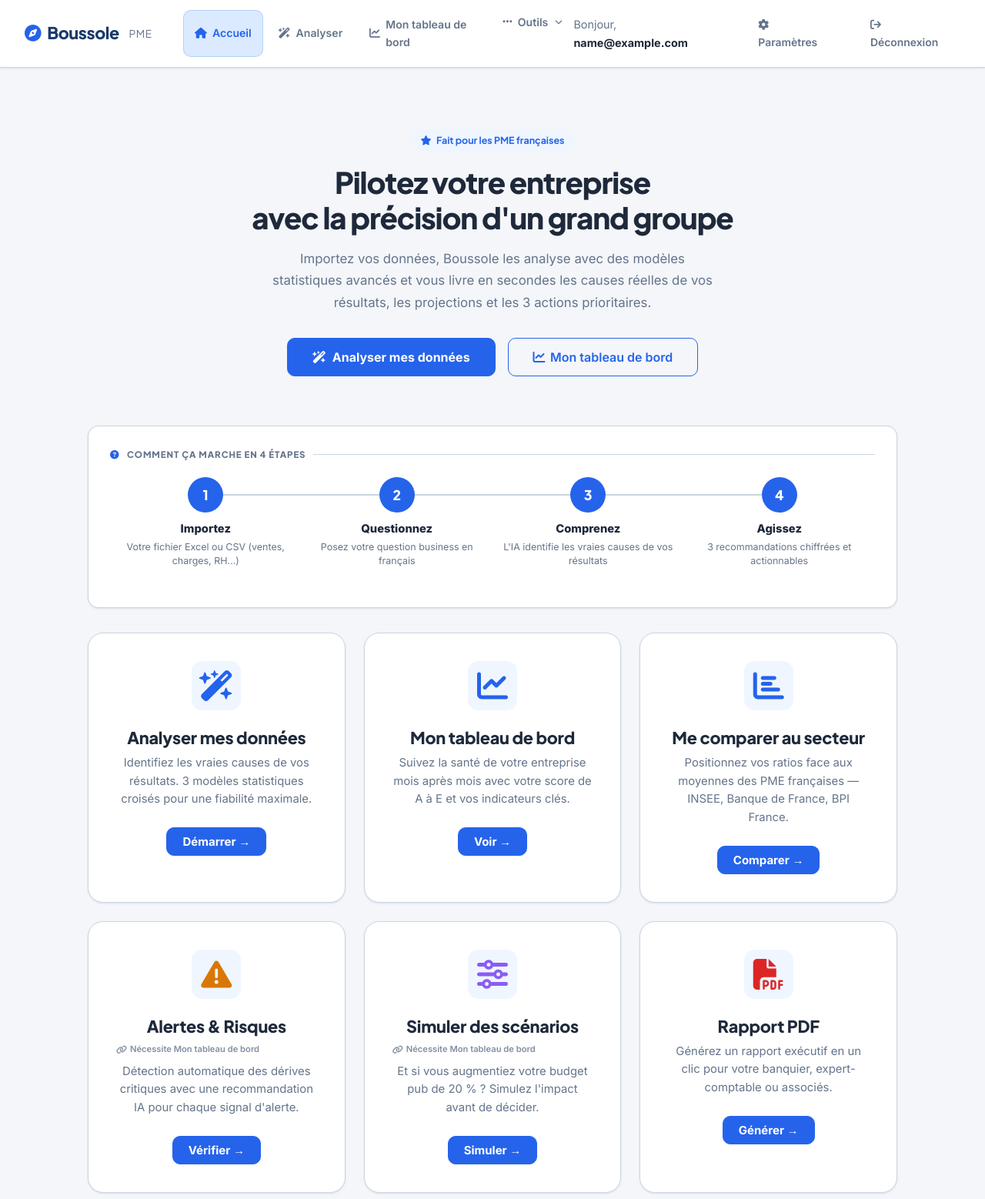
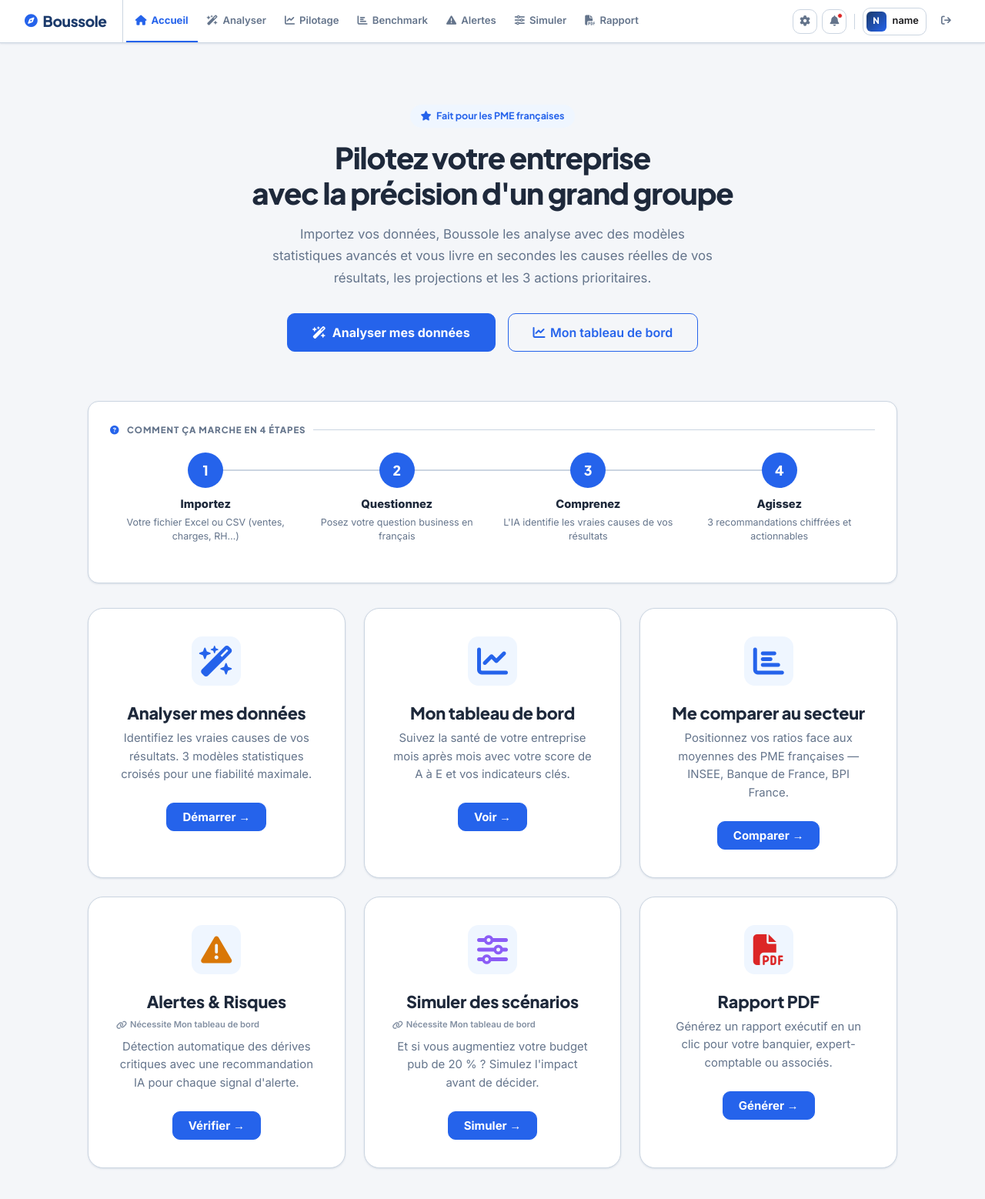
Before and after one commit to teddybagnol-crypto/boussole-pme, a Flask app: page /dashboard in a window 1280 px wide. Shown: the top 1558 px of the page at 77% size. After the commit the page ends 1519 px from the top, so only its background shows below. Run offline with Flask 3, Linux system fonts and the light colour scheme; the visitor is signed in with stand-in values (Sample User, id 1); data that the repository does not hold is empty.

Commit message:
navbar: flat tabs, avatar chip, border-bottom active, notification bell, short labels

```diff
--- a/templates/dashboard.html
+++ b/templates/dashboard.html
@@ -137,41 +137,71 @@
         .navbar {
             background: var(--card-bg);
             border-bottom: 1px solid var(--border);
-            padding: 0.8rem 2rem;
-            display: flex;
-            justify-content: space-between;
-            align-items: center;
+            padding: 0 2rem;
+            display: flex; justify-content: space-between; align-items: stretch;
             position: sticky; top: 0; z-index: 999;
-            box-shadow: var(--shadow-sm);
-        }
-        .navbar-left { display: flex; align-items: center; gap: 2.5rem; }
+            height: 56px; box-shadow: var(--shadow-sm);
+        }
+        .navbar-left { display: flex; align-items: stretch; }
         .brand {
             font-family: var(--font-heading);
-            font-weight: 800; font-size: 1.35rem; color: var(--primary-dark);
+            font-weight: 800; font-size: 1.2rem; color: var(--primary-dark);
+            display: flex; align-items: center; gap: 0.45rem;
+            text-decoration: none; cursor: pointer; letter-spacing: -0.02em;
+            padding-right: 1.25rem; margin-right: 0.25rem;
+            border-right: 1px solid var(--border); flex-shrink: 0;
+        }
+        .brand i { color: var(--primary); font-size: 1.05rem; }
+        .nav-tabs { display: flex; align-items: stretch; }
+        .nav-tab {
+            padding: 0 0.75rem;
+            color: var(--text-sub); text-decoration: none;
+            font-family: var(--font-body); font-weight: 600; font-size: 0.82rem;
+            display: flex; align-items: center; gap: 0.38rem;
+            transition: color var(--duration-fast), background var(--duration-fast);
+            border: none; border-bottom: 2.5px solid transparent;
+            cursor: pointer; background: none; white-space: nowrap;
+        }
+        .nav-tab:hover { color: var(--primary); background: var(--primary-50); }
+        .nav-tab.active { color: var(--primary); border-bottom-color: var(--primary); font-weight: 700; }
+        @media (max-width: 1140px) { .nav-tab .nav-label { display: none; } .nav-tab { padding: 0 0.6rem; } }
+        @media (max-width: 800px)  { .nav-tabs { display: none; } }
+
+        /* User area */
+        .user-menu { display: flex; align-items: center; gap: 0.4rem; }
+        .nav-icon-btn {
+            width: 32px; height: 32px; border-radius: var(--radius-md);
+            border: 1.5px solid var(--border); background: none;
+            display: flex; align-items: center; justify-content: center;
+            color: var(--text-sub); cursor: pointer; font-size: 0.85rem;
+            transition: all 120ms; text-decoration: none; position: relative;
+        }
+        .nav-icon-btn:hover { color: var(--primary); border-color: var(--primary); background: var(--primary-50); }
+        .notif-dot {
+            position: absolute; top: 4px; right: 4px;
+            width: 7px; height: 7px; border-radius: 50%;
+            background: var(--danger); border: 1.5px solid var(--card-bg);
+        }
+        .user-avatar-btn {
             display: flex; align-items: center; gap: 0.5rem;
-            text-decoration: none; cursor: pointer; letter-spacing: -0.02em;
-        }
-        .brand i { color: var(--primary); font-size: 1.25rem; }
-        .nav-tabs { display: flex; gap: 0.25rem; }
-        .nav-tab {
-            padding: 0.45rem 0.9rem; border-radius: var(--radius-md);
-            color: var(--text-sub); text-decoration: none;
-            font-family: var(--font-body);
-            font-weight: 600; font-size: 0.88rem;
-            display: flex; align-items: center; gap: 0.45rem;
-            transition: all var(--duration-fast) var(--ease-out);
-            border: 1.5px solid transparent; cursor: pointer;
-        }
-        .nav-tab:hover { color: var(--primary); background: var(--primary-50); }
-        .nav-tab.active {
-            color: var(--primary); background: var(--primary-light);
-            border-color: rgba(37,99,235,0.2);
-        }
-        .user-menu { display: flex; align-items: center; gap: 1.5rem; }
+            padding: 0.25rem 0.6rem 0.25rem 0.25rem;
+            border-radius: var(--radius-md); border: 1.5px solid var(--border);
+            background: none; cursor: pointer; text-decoration: none;
+            transition: all 120ms; color: var(--text);
+        }
+        .user-avatar-btn:hover { border-color: var(--primary); background: var(--primary-50); }
+        .user-avatar {
+            width: 26px; height: 26px; border-radius: var(--radius-sm);
+            background: linear-gradient(135deg, var(--primary-dark), var(--primary));
+            color: white; display: flex; align-items: center; justify-content: center;
+            font-family: var(--font-heading); font-weight: 800; font-size: 0.72rem;
+            flex-shrink: 0;
+        }
+        .user-name { font-size: 0.8rem; font-weight: 600; color: var(--text); }
+        .nav-sep { width: 1px; height: 20px; background: var(--border); margin: 0 0.2rem; }
         .color-picker-wrapper {
             display: flex; align-items: center; gap: 0.5rem;
             font-size: 0.83rem; color: var(--text-sub); font-weight: 600;
-            border-right: 1px solid var(--border); padding-right: 1.2rem;
         }
         .color-picker-wrapper input[type="color"] {
             -webkit-appearance: none; border: none;
@@ -183,9 +213,10 @@
         .color-picker-wrapper input[type="color"]::-webkit-color-swatch { border: none; border-radius: 50%; }
         .logout-btn {
             color: var(--text-sub); text-decoration: none;
-            font-size: 0.87rem; font-weight: 600;
-            padding: 0.45rem 0.9rem; border-radius: var(--radius-md);
-            transition: all var(--duration-fast); border: 1.5px solid transparent;
+            font-size: 0.8rem; font-weight: 600;
+            padding: 0.38rem 0.7rem; border-radius: var(--radius-md);
+            transition: all 120ms; border: 1.5px solid transparent;
+            display: flex; align-items: center; gap: 0.35rem;
         }
         .logout-btn:hover { color: var(--danger); background: var(--danger-50); border-color: var(--danger-bg); }
         .container {
@@ -646,11 +677,6 @@
         /* ===== STEP ROW ===== */
         .step-num { background: var(--primary); border-radius: var(--radius-full); font-family: var(--font-heading); }
 
-        /* ===== NAV DROPDOWN ===== */
-        .nav-drop-menu { border-radius: var(--radius-lg); box-shadow: var(--shadow-lg); border: 1px solid var(--border); }
-        .nav-drop-item { border-radius: var(--radius-sm); font-family: var(--font-body); font-size: 0.875rem; }
-        .nav-drop-item:hover, .nav-drop-item.active { background: var(--primary-50); color: var(--primary); }
-
         /* ===== MINI NAV RÉSULTATS ===== */
         .res-nav-wrap { background: var(--bg-main); border-bottom: 1px solid var(--border); }
         .res-nav-btn { border-radius: var(--radius-full); font-family: var(--font-body); font-weight: 700; }
@@ -692,8 +718,6 @@
             .metrics-grid { grid-template-columns: 1fr 1fr; }
             .kpi-evo-grid { grid-template-columns: 1fr 1fr; }
             .charts-grid { grid-template-columns: 1fr; }
-            .navbar-left { gap: 1rem; }
-            .nav-tab span.nav-label { display: none; }
         }
         @media (max-width: 600px) {
             .hub-grid { grid-template-columns: 1fr; }
@@ -708,45 +732,52 @@
 <nav class="navbar">
     <div class="navbar-left">
         <a href="#" class="brand" onclick="goHome(event)">
-            <i class="fa-solid fa-compass" style="font-size:1.35rem"></i> Boussole
-            <span style="font-weight:400;font-size:0.85rem;color:var(--text-sub);margin-left:0.3rem;letter-spacing:0.04em">PME</span>
+            <i class="fa-solid fa-compass"></i> Boussole
         </a>
         <div class="nav-tabs">
             <a href="#" class="nav-tab" id="tabHome" onclick="switchTab('home')">
-                <i class="fa-solid fa-house"></i> Accueil
+                <i class="fa-solid fa-house"></i><span class="nav-label"> Accueil</span>
             </a>
             <a href="#" class="nav-tab" id="tabAnalyse" onclick="switchTab('analyse')">
-                <i class="fa-solid fa-wand-magic-sparkles"></i> Analyser
+                <i class="fa-solid fa-wand-magic-sparkles"></i><span class="nav-label"> Analyser</span>
             </a>
             <a href="#" class="nav-tab" id="tabEvolution" onclick="switchTab('evolution')">
-                <i class="fa-solid fa-chart-line"></i> Mon tableau de bord
+                <i class="fa-solid fa-chart-line"></i><span class="nav-label"> Pilotage</span>
             </a>
-            <div class="nav-dropdown">
-                <button class="nav-tab nav-drop-btn" id="tabDropBtn" onclick="toggleDropdown(event)">
-                    <i class="fa-solid fa-ellipsis"></i> Outils <i class="fa-solid fa-chevron-down" style="font-size:0.62rem;margin-left:0.1rem"></i>
-                </button>
-                <div class="nav-drop-menu" id="navDropMenu">
-                    <a href="#" class="nav-drop-item" id="tabBenchmark" onclick="switchTab('benchmark');closeDropdown()">
-                        <i class="fa-solid fa-chart-bar"></i> Comparer au secteur
-                    </a>
-                    <a href="#" class="nav-drop-item" id="tabAlertes" onclick="switchTab('alertes');closeDropdown()">
-                        <i class="fa-solid fa-triangle-exclamation"></i> Alertes & Risques
-                    </a>
-                    <a href="#" class="nav-drop-item" id="tabWhatif" onclick="switchTab('whatif');closeDropdown()">
-                        <i class="fa-solid fa-sliders"></i> Simuler des scénarios
-                    </a>
-                    <div class="nav-drop-sep"></div>
-                    <a href="#" class="nav-drop-item" id="tabSynthese" onclick="switchTab('synthese');closeDropdown()">
-                        <i class="fa-solid fa-file-pdf"></i> Rapport PDF
-                    </a>
-                </div>
-            </div>
+            <a href="#" class="nav-tab" id="tabBenchmark" onclick="switchTab('benchmark')">
+                <i class="fa-solid fa-chart-bar"></i><span class="nav-label"> Benchmark</span>
+            </a>
+            <a href="#" class="nav-tab" id="tabAlertes" onclick="switchTab('alertes')">
+                <i class="fa-solid fa-triangle-exclamation"></i><span class="nav-label"> Alertes</span>
+            </a>
+            <a href="#" class="nav-tab" id="tabWhatif" onclick="switchTab('whatif')">
+                <i class="fa-solid fa-sliders"></i><span class="nav-label"> Simuler</span>
+            </a>
+            <a href="#" class="nav-tab" id="tabSynthese" onclick="switchTab('synthese')">
+                <i class="fa-solid fa-file-pdf"></i><span class="nav-label"> Rapport</span>
+            </a>
         </div>
     </div>
     <div class="user-menu">
-        <span style="font-size:0.9rem;color:var(--text-sub)">Bonjour, <strong style="color:var(--text-main)">{{ user.email if user else 'Invité' }}</strong></span>
-        <a href="/parametres" class="logout-btn" style="color:var(--text-sub)"><i class="fa-solid fa-gear"></i> Paramètres</a>
-        <a href="/logout" class="logout-btn"><i class="fa-solid fa-arrow-right-from-bracket"></i> Déconnexion</a>
+        <a href="/parametres" class="nav-icon-btn" title="Paramètres">
+            <i class="fa-solid fa-gear"></i>
+        </a>
+        <button class="nav-icon-btn" title="Notifications" onclick="void(0)">
+            <i class="fa-solid fa-bell"></i>
+            <span class="notif-dot"></span>
+        </button>
+        <div class="nav-sep"></div>
+        <a href="/parametres" class="user-avatar-btn">
+            <div class="user-avatar" id="navAvatar">
+                {% if user and user.email %}{{ user.email[0].upper() }}{% else %}?{% endif %}
+            </div>
+            <span class="user-name">
+                {% if user and user.email %}{{ user.email.split('@')[0] }}{% else %}Invité{% endif %}
+            </span>
+        </a>
+        <a href="/logout" class="logout-btn" title="Déconnexion">
+            <i class="fa-solid fa-arrow-right-from-bracket"></i>
+        </a>
     </div>
 </nav>
 
```
